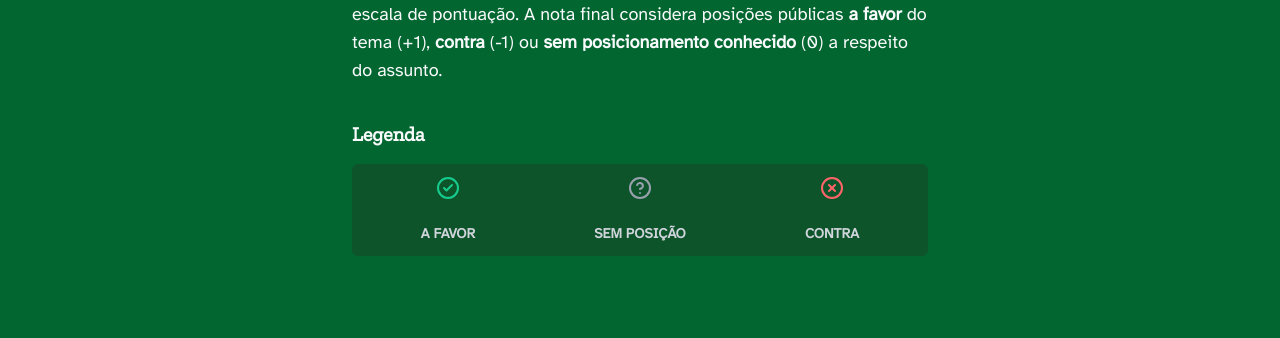
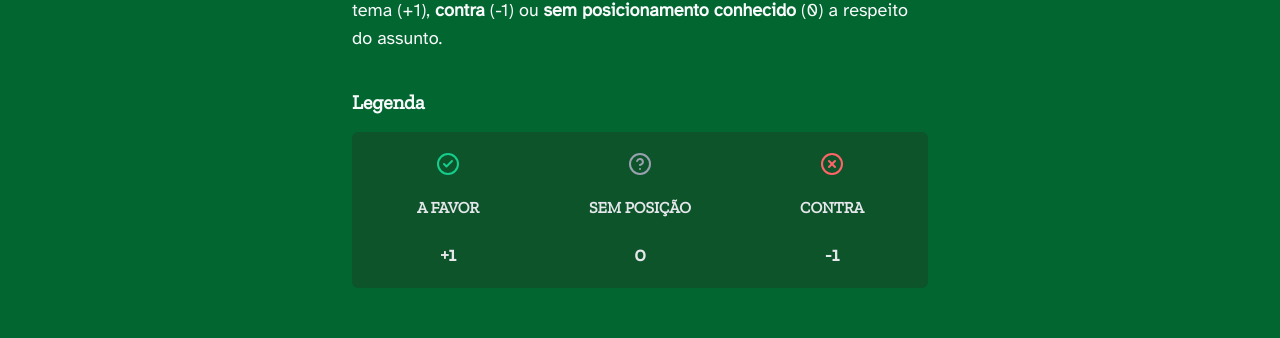
Before and after one commit to NehGuk/humanist-ranking-2026, a React (Vite) app: page / in a window 1280 px wide. Shown: the part 1930-2268 px from the top of the page. Built offline with nearby package versions, Linux system fonts and the light colour scheme; no server answers; the database is empty; a web font is replaced by a local one.

Commit message:
Adjusts legend table on Criteria component

```diff
--- a/src/components/CandidateDetails/CandidateDetails.tsx
+++ b/src/components/CandidateDetails/CandidateDetails.tsx
@@ -18,8 +18,8 @@ export default function CandidateDetails({ politician }: CandidateDetailsProps)
         />
         <div className="my-auto">
           <h4 className="font-bold text-gray-900">{politician.name}</h4>
-          <p className="text-sm font-medium uppercase text-gray-500">{politician.parties?.name}</p>
-          <p className="text-sm font-medium uppercase text-gray-500">Número: {politician.candidate_number}</p>
+          <p className="text-sm text-gray-500">{politician.parties?.name}</p>
+          <p className="text-sm text-gray-500">Número: {politician.candidate_number}</p>
         </div>
       </div>
 
--- a/src/components/Criteria/Criteria.tsx
+++ b/src/components/Criteria/Criteria.tsx
@@ -13,29 +13,36 @@ export default function Criteria() {
         </p>
 
         <div className="mt-9">
-          <h4 className="mb-4 text-lg font-bold text-gray-50 md:text-xl">Legenda</h4>
-          <table className="w-full table-fixed rounded-md bg-green-900 text-center">
-            <tbody className="text-sm font-medium uppercase md:text-base">
+          <h4 className="mb-4 text-lg text-gray-50 md:text-xl">Legenda</h4>
+          <table className="w-full table-fixed rounded-md bg-green-900 text-center text-gray-200 text-sm font-slab uppercase md:text-base">
+            <thead>
               <tr>
-                <td className="p-3">
+                <th scope="col" className="p-5">
                   <CircleCheck className="mx-auto text-brand" />
-                </td>
-                <td>
+                </th>
+                <th scope="col" className="p-5">
                   <CircleQuestionMark className="mx-auto text-gray-400" />
-                </td>
-                <td>
+                </th>
+                <th scope="col" className="p-5">
                   <CircleX className="mx-auto text-red-400" />
-                </td>
+                </th>
               </tr>
-              <tr className="text-gray-300 text-sm font-bold">
-                <td className="p-3">A favor</td>
-                <td>Sem posição</td>
-                <td>Contra</td>
+            </thead>
+            <tbody>
+              <tr>
+                <th>A favor</th>
+                <th>Sem posição</th>
+                <th>Contra</th>
+              </tr>
+              <tr>
+                <th className="p-5 text-xl">+1</th>
+                <th className="p-5 text-xl">0</th>
+                <th className="p-5 text-xl">-1</th>
               </tr>
             </tbody>
           </table>
         </div>
-        <a href="#candidate-details" className="mx-auto block w-fit pt-14 md:pt-20">
+        <a href="#candidate-details" className="mx-auto block w-fit pt-6 md:pt-20">
           <ChevronsDown className="mb-8 mt-4 h-12 w-20 text-white animate-bounce" />
         </a>
       </div>
```
